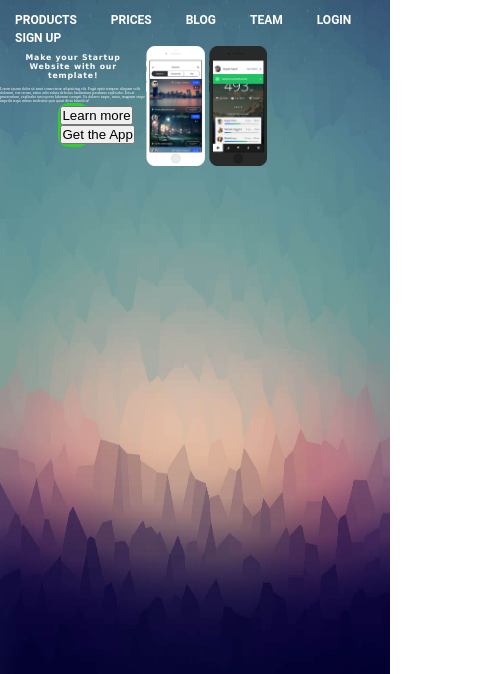
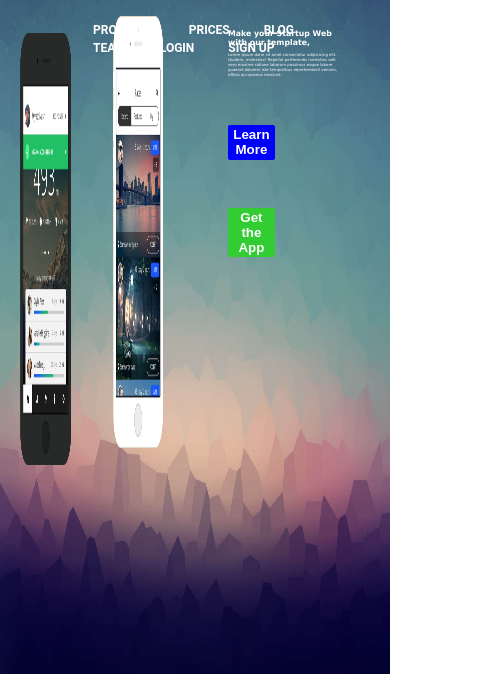
Before and after one commit to MaryamPayenda/mobileApp, a plain HTML site: page index.html in a window 390 px wide. Shown: the part 170-844 px from the top of the page, 501 px wide, since content can reach past the window. Drawn offline with Linux system fonts and the light colour scheme.

Commit message:
mobileApp

```diff
--- a/css/style.css
+++ b/css/style.css
@@ -10,9 +10,6 @@ body {
   background-size: 100% 100%;
 }
 
-a {
-  color: white;
-}
 .main-nav {
   float: right;
   list-style-type: none;
@@ -32,13 +29,13 @@ a {
   font-weight: bold;
 }
 .logo img {
-  margin-top: 50px;
+  margin-top: 60px;
   width: 150px;
   height: auto;
   float: left;
 }
 .row {
-  max-width: 1050px;
+  max-width: 60vw;
   margin: auto;
 }
 /* ----------------------- */
@@ -46,40 +43,58 @@ a {
 h1 {
   font-family: Verdana, Geneva, Tahoma, sans-serif;
   font-size: 2vw;
-  letter-spacing: 0.2vw;
-  text-align: center;
-  margin: 5%;
-  color: white;
-}
-p {
-  font-size: 1vw;
-  margin: auto;
+  text-align: left;
+  margin: 12% 0 5% 0%;
   color: white;
 }
 section {
   display: inline-flex;
+  position: absolute;
+  top: 22vh;
+  width: 70%;
+  text-align: left;
+}
+section p {
+  color: white;
+  font-size: 1vw;
   margin: auto;
-  width: 75%;
+  font-family: Verdana, Geneva, Tahoma, sans-serif;
 }
 article {
-  width: 50%;
+  width: 40%;
 }
-.button {
-  /* text-align: center; */
+button {
+  text-align: center;
+  border-radius: 2px;
+  padding: 2%;
+  width: 12vw;
+  margin-top: 3rem;
+  border: none;
+  color: white;
+  font-weight: bold;
+}
+.green-button {
   background-color: limegreen;
-  border-radius: 10px;
-  padding: 2%;
-  width: 8vw;
-  margin: auto;
-  border: none;
 }
-.button {
-  /* display: flex; */
-  margin-left: auto;
-  margin-right: auto;
+.blue-button {
+  background-color: blue;
+  margin-right: 1.1rem;
 }
 
+/* images design */
 img {
-  width: 15vw;
-  height: auto;
+  width: 13vw;
+  height: 27rem;
 }
+.img1 {
+  position: absolute;
+  top: 0;
+  right: 40vh;
+  z-index: auto;
+}
+.img2 {
+  position: absolute;
+  top: 2vh;
+  right: 51vh;
+  z-index: auto;
+}
--- a/index.html
+++ b/index.html
@@ -21,31 +21,27 @@
         <li><a href="#">SIGN UP</a></li>
       </ul>
     </div>
+
     <section>
       <article>
         <div>
-          <h1>Make your Startup Website with our template!</h1>
+          <h1>Make your Startup Web with our template,</h1>
           <p>
-            Lorem ipsum dolor sit amet consectetur adipisicing elit. Fugit optio
-            tempore aliquam velit dolorum, iste rerum, natus odio soluta
-            delectus laudantium possimus explicabo. Eos at praesentium,
-            explicabo iusto porro laborum corrupti. Ea dolores eaque, natus,
-            magnam saepe impedit atque minus molestiae quis quasi dicta
-            blanditiis!
+            Lorem ipsum dolor sit amet consectetur adipisicing elit. Quidem,
+            molestias? Repellat perferendis molestias odit vero maxime ratione
+            laborum possimus eaque labore quaerat dolorem iste temporibus
+            reprehenderit veniam, officia accusamus nesciunt.
           </p>
-          <div class="button">
-            <input type="button" value="Learn more" />
-            <input type="button" value="Get the App" />
-            <!-- <button>Learn more</button> <button>Get the App</button> -->
-          </div>
         </div>
+        <button class="blue-button">Learn More</button>
+        <button class="green-button">Get the App</button>
       </article>
-      <article>
-        <div>
-          <img src="./img/phone_001.png" alt="black mobile phone" />
-          <img src="./img/phone_002.png" alt="white mobile phone" />
-        </div>
-      </article>
+
+      <div>
+        <img src="./img/phone_001.png" alt=" white mobile phone" class="img1" />
+        <img src="./img/phone_002.png" alt=" mobile phone" class="img2" />
+      </div>
+      <!-- </article> -->
     </section>
   </body>
 </html>
```
